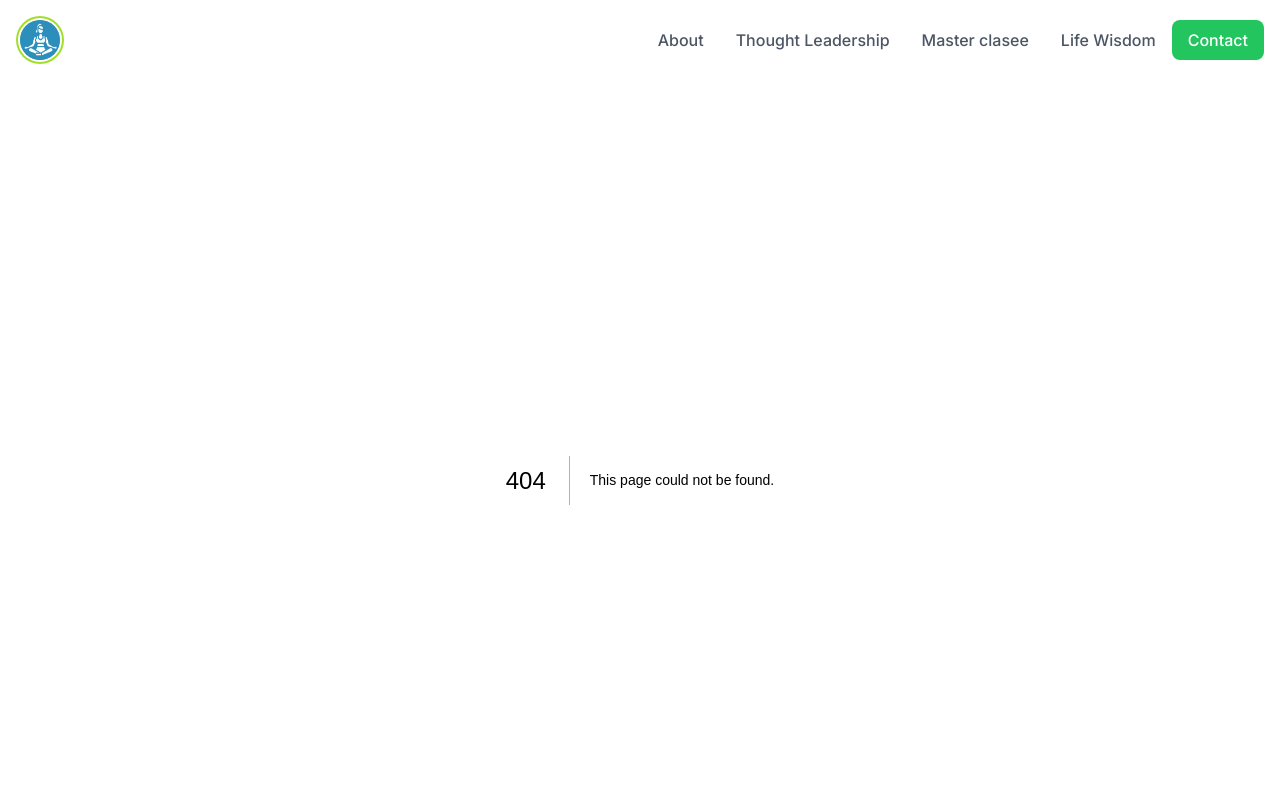
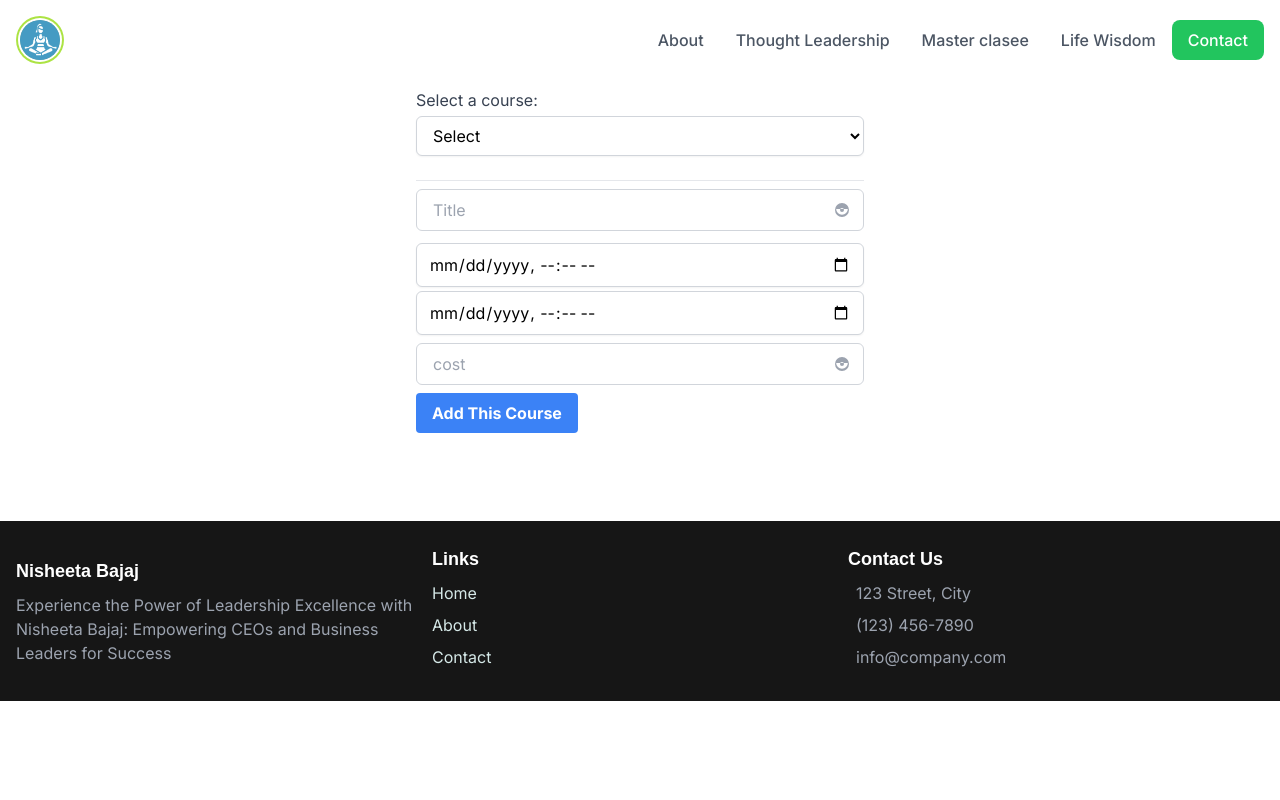
Before and after one commit to kapish33/deploynisitadidi, a Next.js app: page /backend/cources in a window 1280 px wide. Before the commit this address had no page. Shown: the top 800 px of the page. Built offline with nearby package versions, Linux system fonts and the light colour scheme.

Commit message:
add form

```diff
--- /dev/null
+++ b/pages/backend/cources/index.jsx
@@ -0,0 +1,97 @@
+import React, { useState } from 'react';
+import FancyInputBox from '../../../src/components/form/FancyInput';
+import FancySubmitButton from '../../../src/components/form/FancyButton';
+
+const Index = () => {
+  const [formData, setFormData] = useState({
+    title: '',
+    paragraph: '',
+    course: '',
+    startingDate: new Date(),
+    endDate: null,
+    cost: '',
+  });
+
+  const handleInputChange = (event) => {
+    setFormData({
+      ...formData,
+      [event.target.name]: event.target.value,
+    });
+  };
+
+  const handleDateChange = (date, fieldName) => {
+    setFormData({
+      ...formData,
+      [fieldName]: date.toISOString().slice(0, 16),
+    });
+  };
+
+  console.log('formData', formData);
+
+  return (
+    <div className='mx-auto max-w-md py-2'>
+      {/* dropdown start*/}
+      <label htmlFor='course' className='block text-gray-700'>
+        Select a course:
+      </label>
+      <select
+        id='course'
+        name='course'
+        className='mt-1 block w-full rounded-md border border-gray-300 bg-white py-2 px-3 shadow-sm focus:border-primary-500 focus:outline-none focus:ring-primary-500'
+        value={formData.course}
+        onChange={handleInputChange}>
+        <option value=''>Select</option>
+        <option value='course1'>Course 1</option>
+        <option value='course2'>Course 2</option>
+        <option value='course3'>Course 3</option>
+      </select>
+      <br />
+      <hr />
+      {/* dropdown ends*/}
+
+      {/* input Starts */}
+      <FancyInputBox
+        selector='title'
+        placeHolder='Title'
+        inputType='text'
+        initialValue={formData.title}
+        formData={formData}
+        formUpdater={setFormData}
+      />
+      {/* Title input ENds */}
+
+      <input
+        type='datetime-local'
+        name='startingDate'
+        className='mt-1 block w-full rounded-md border border-gray-300 bg-white py-2 px-3 shadow-sm focus:border-primary-500 focus:outline-none focus:ring-primary-500'
+        value={formData.startingDate || ''}
+        onChange={(e) =>
+          handleDateChange(new Date(e.target.value), 'startingDate')
+        }
+      />
+
+      <input
+        type='datetime-local'
+        name='endDate'
+        className='mt-1 block w-full rounded-md border border-gray-300 bg-white py-2 px-3 shadow-sm focus:border-primary-500 focus:outline-none focus:ring-primary-500'
+        value={formData.endDate || ''}
+        onChange={(e) => handleDateChange(new Date(e.target.value), 'endDate')}
+      />
+
+      {/* Price Starts */}
+      <FancyInputBox
+        selector='cost'
+        placeHolder='cost'
+        inputType='number'
+        initialValue={formData.cost}
+        formData={formData}
+        formUpdater={setFormData}
+      />
+      {/* Price Ends */}
+
+      <FancySubmitButton text={'Add This Course'} onClick={() => {}} />
+    </div>
+  );
+};
+
+export default Index;
--- /dev/null
+++ b/pages/contact-us.jsx
@@ -0,0 +1,82 @@
+import { useState } from 'react';
+import FancyInputBox from '../src/components/form/FancyInput';
+import FancySubmitButton from '../src/components/form/FancyButton';
+import { whatsAppURL } from '../utils/whatsappHelper';
+
+const Contact = () => {
+  const [formData, setFormData] = useState({
+    subject: '',
+    message: '',
+    course: '',
+  });
+
+  const handleInputChange = (event) => {
+    setFormData({
+      ...formData,
+      [event.target.name]: event.target.value,
+    });
+  };
+
+  const handleSubmit = (event) => {
+    event.preventDefault();
+    const finalText = `
+    Hi Nishita,
+    I wanted to know more about ${formData.course}.
+
+    ${formData.subject}
+
+    ${formData.message}
+    `;
+
+    const encodedText = encodeURIComponent(finalText);
+    const url = whatsAppURL(encodedText);
+    window.open(url);
+  };
+
+  return (
+    <div className='mx-auto max-w-md py-2'>
+      <form onSubmit={handleSubmit}>
+        {/* dropdown start*/}
+        <label htmlFor='course' className='block text-gray-700'>
+          Select a course:
+        </label>
+        <select
+          id='course'
+          name='course'
+          className='mt-1 block w-full rounded-md border border-gray-300 bg-white py-2 px-3 shadow-sm focus:border-primary-500 focus:outline-none focus:ring-primary-500'
+          value={formData.course}
+          onChange={handleInputChange}>
+          <option value=''>Select</option>
+          <option value='sudarshan Kriya'>sudarshan Kriya</option>
+          <option value='Sahaj Samadhi'>Sahaj Samadhi</option>
+          <option value='IIM Program'>IIM Program</option>
+        </select>
+        <br />
+        <hr />
+        {/* dropdown ends*/}
+        <FancyInputBox
+          selector='subject'
+          placeHolder='Subject'
+          inputType='text'
+          initialValue={formData.subject}
+          formData={formData}
+          formUpdater={setFormData}
+        />
+
+        <FancyInputBox
+          selector='message'
+          placeHolder='Message You Wanted to convey...'
+          inputType='text'
+          initialValue={formData.message}
+          formData={formData}
+          formUpdater={setFormData}
+          textArea
+        />
+
+        <FancySubmitButton text='Send Message' type='submit' />
+      </form>
+    </div>
+  );
+};
+
+export default Contact;
--- /dev/null
+++ b/src/components/form/FancyButton/index.jsx
@@ -0,0 +1,13 @@
+import React from 'react';
+
+const FancySubmitButton = ({ text, onClick }) => {
+  return (
+    <button
+      className='bg-blue-500 hover:bg-blue-700 text-white font-bold py-2 px-4 rounded focus:outline-none focus:shadow-outline'
+      onClick={onClick}>
+      {text}
+    </button>
+  );
+};
+
+export default FancySubmitButton;
```
